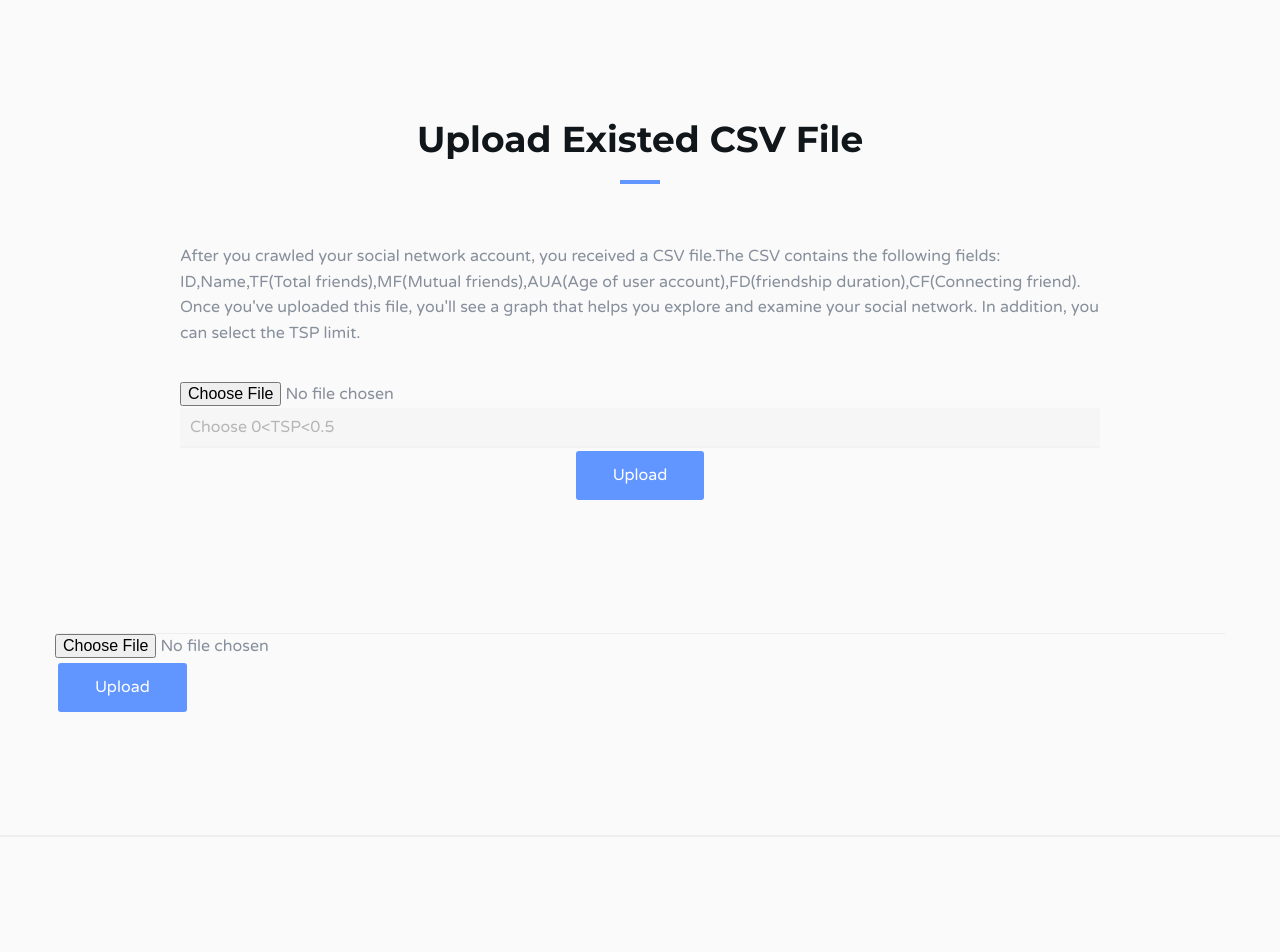
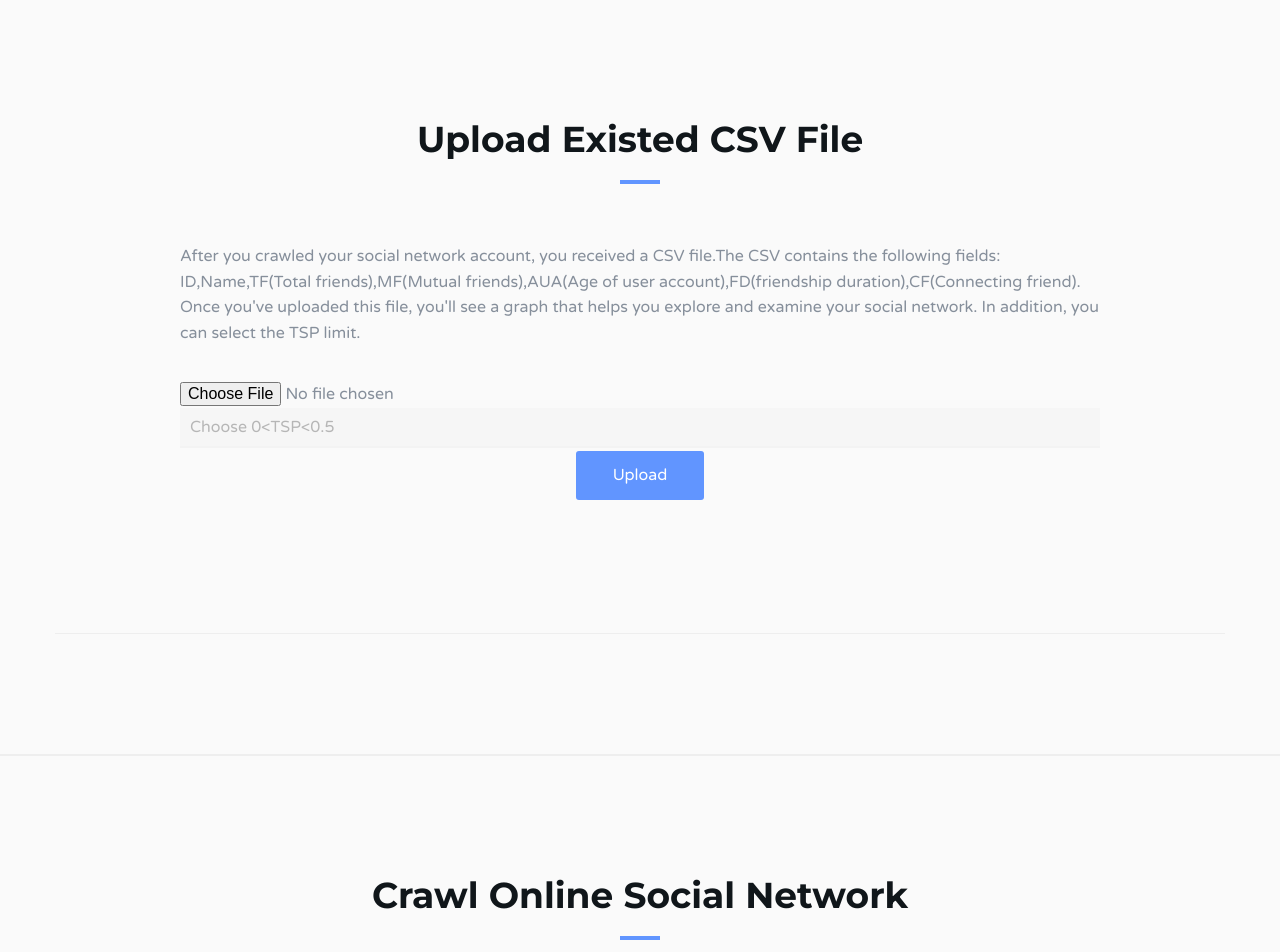
Before and after one commit to sagivmap/final_project, a Flask app: page / in a window 1280 px wide. Shown: the part 2908-3860 px from the top of the page. Run offline with Flask 2, Linux system fonts and the light colour scheme; data that the repository does not hold is empty; some libraries are stand-ins or nearby versions.

Commit message:
comment out uploads

```diff
--- a/FlaskTry/templates/index.html
+++ b/FlaskTry/templates/index.html
@@ -370,11 +370,11 @@ Once the information comes from one of the previous components, the system displ
 										<!--ID,Name,TF(Total friends),MF(Mutual friends),AUA(Age of user account),FD(friendship duration),CF(Connecting friend).<br>-->
 										<!--Once you've uploaded this file, you'll see a graph that helps you explore and examine your social network. In addition, you can select the TSP limit.-->
 										<!--</p>-->
-								<!--<br>-->
+								<!--<br>
 								<!--The Twitter CSV contains unique field such as following/followers ration and etc.-->
-                                            <input id="ChooseFileTwitter" type=file name=file>
+                                            <!--<input id="ChooseFileTwitter" type=file name=file>-->
                                         <!--<form method=post enctype=multipart/form-data align="center">-->
-                                            <input id="uploadCSVFileTwitter" type=submit class="main-btn" name="button" onclick="showFloatingWindow()" value=Upload>
+                                            <!--<input id="uploadCSVFileTwitter" type=submit class="main-btn" name="button" onclick="showFloatingWindow()" value=Upload>-->
                                             <!--<input type="number" name="tspFCBNum" min="0.01" max="0.5" step="0.01" placeholder="Choose 0<TSP<0.5">-->
                                             <!--<input type=submit class="main-btn" name="button" onclick="showFloatingWindow()" value=Upload>-->
                                         <!--</form>-->
```
